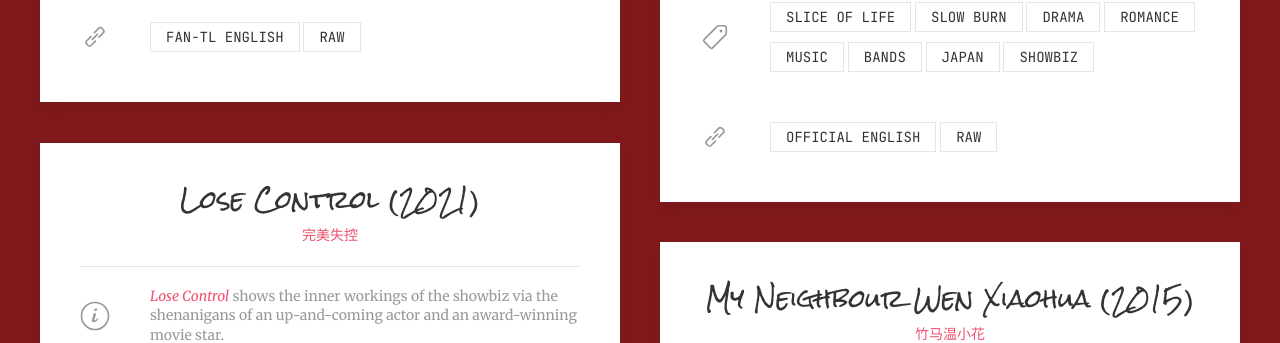
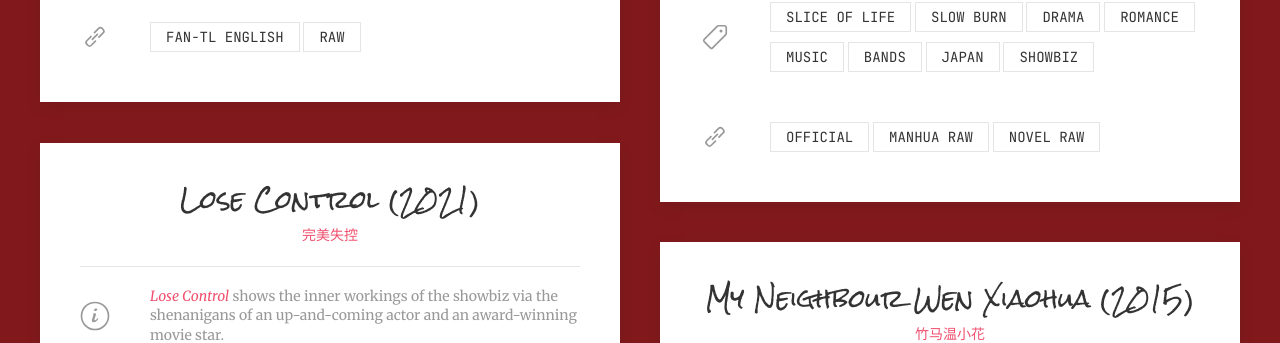
Before and after one commit to Solo-Universe/Solo-Universe.github.io, a Jekyll site: the page built from index.html, in a window 1280 px wide and 900 px high, scrolled down 4966 px. Shown: the part 132-475 px from the top of the window. Built offline with Jekyll 4.4.1, drawn with Linux system fonts in a browser that asks for light colours; nearby versions of some CDN libraries; some web fonts are replaced.

Commit message:
Added manhua link

```diff
--- a/index.html
+++ b/index.html
@@ -630,8 +630,9 @@ layout: none
 			            <div class="uk-flex-middle" uk-grid>
 			            	<div class="uk-width-auto"><div class="uk-text-center card-icon uk-text-meta"><span uk-icon="icon: link; ratio: 1.5"></span></div></div>
 				            <div class="uk-width-expand uk-text-left">
-					            <a class="uk-button uk-button-default uk-button-small uk-margin-small-bottom" href="https://read.vialactea.ca/novels/695" target="_blank">Official English</a>
-					            <a class="uk-button uk-button-default uk-button-small uk-margin-small-bottom" href="https://www.gongzicp.com/novel-243488.html" target="_blank">Raw</a>
+					            <a class="uk-button uk-button-default uk-button-small uk-margin-small-bottom" href="https://read.vialactea.ca/novels/695" target="_blank">Official</a>
+					            <a class="uk-button uk-button-default uk-button-small uk-margin-small-bottom" href="https://manga.bilibili.com/detail/mc31018" target="_blank">Manhua Raw</a>
+					            <a class="uk-button uk-button-default uk-button-small uk-margin-small-bottom" href="https://www.gongzicp.com/novel-243488.html" target="_blank">Novel Raw</a>
 					        </div>
 					    </div>
 			        </div>
```
